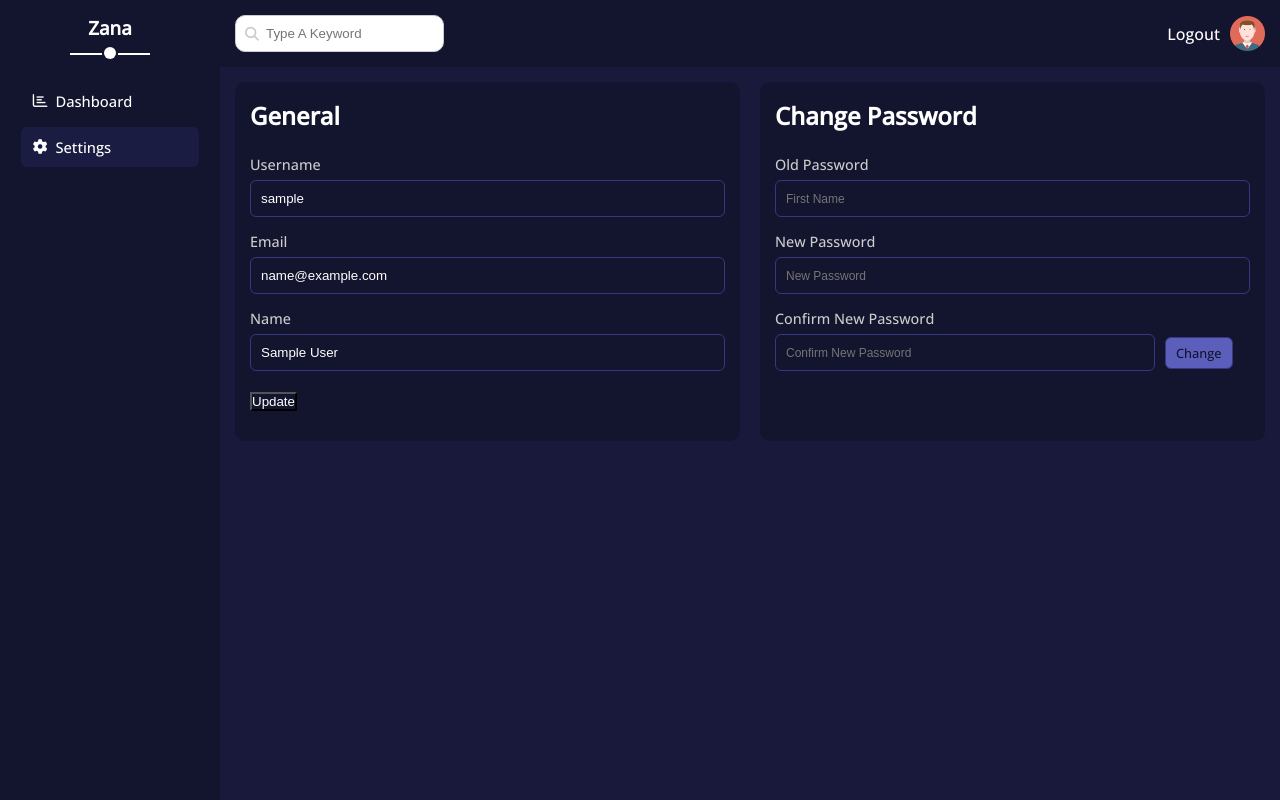
After one commit to pankaj1707k/filehub, a Django app: page /settings/ in a window 1280 px wide. The commit adds this page. Run offline with Django 4.2, Linux system fonts and the light colour scheme; the visitor is signed in with stand-in values (Sample User, id 1); some libraries are stand-ins or nearby versions.

Commit message:
feat: add settings page and general settings update workflow

```diff
--- a/src/client/templates/private/base.html
+++ b/src/client/templates/private/base.html
@@ -29,7 +29,7 @@
                 </li>
 
                 <li>
-                    <a href="#" class="sidebar-link">
+                    <a href="{% url 'settings' %}" class="sidebar-link">
                         <i class="fa-solid fa-gear fa-fw"></i>
                         <span>Settings</span>
                     </a>
--- /dev/null
+++ b/src/client/templates/private/settings.html
@@ -0,0 +1,35 @@
+{% extends "private/base.html" %}
+{% block content %}
+<div class="main-content-boxes">
+    <div class="box">
+        <div class="box-section1">
+            <div class="box-title">
+                <h2>General</h2>
+            </div>
+        </div>
+        <div class="general-info-section2" hx-get="{% url 'user_update' %}" hx-trigger="load">
+            <!-- Form loads here -->
+        </div>
+    </div>
+    <div class="box">
+        <div class="box-section1">
+            <div class="box-title">
+                <h2>Change Password</h2>
+            </div>
+        </div>
+        <div class="general-info-section2">
+            <form>
+                <label for="first-name">Old Password</label>
+                <input type="password" placeholder="First Name" id="first-name" />
+                <label for="last-name">New Password</label>
+                <input type="password" placeholder="New Password" id="last-name" />
+                <label for="Email">Confirm New Password</label>
+                <div class="password">
+                    <input type="password" id="Email" placeholder="Confirm New Password" />
+                    <a href="/#">Change</a>
+                </div>
+            </form>
+        </div>
+    </div>
+</div>
+{% endblock content %}
--- /dev/null
+++ b/src/client/templates/private/settings_general_form.html
@@ -0,0 +1,10 @@
+{% load widget_tweaks %}
+<form hx-post="{% url 'user_update' %}" hx-trigger="submit" hx-swap="outerHTML">
+    {% csrf_token %}
+    {% for field in general_form %}
+    <label for="{{ field.id_for_label }}">{{ field.label }}</label>
+    {% render_field field %}
+    {{ field.errors }}
+    {% endfor %}
+    <input type="submit" value="Update">
+</form>
--- a/src/users/forms.py
+++ b/src/users/forms.py
@@ -1,5 +1,6 @@
 from django.contrib.auth import forms as auth_forms
 from django.contrib.auth import get_user_model
+from django.forms import ModelForm
 
 User = get_user_model()
 
@@ -8,3 +9,9 @@ class UserCreationForm(auth_forms.UserCreationForm):
     class Meta:
         model = User
         fields = ("username", "email")
+
+
+class UserUpdateForm(ModelForm):
+    class Meta:
+        model = User
+        fields = ("username", "email", "name")
--- a/src/users/urls.py
+++ b/src/users/urls.py
@@ -28,4 +28,6 @@ urlpatterns = [
         views.PasswordResetCompleteView.as_view(),
         name="password_reset_complete",
     ),
+    path("settings/", views.SettingsView.as_view(), name="settings"),
+    path("update/general/", views.UserUpdateView.as_view(), name="user_update"),
 ]
--- a/src/users/views.py
+++ b/src/users/views.py
@@ -3,8 +3,10 @@ from typing import Any
 from django.conf import settings
 from django.contrib.auth import login
 from django.contrib.auth import views as auth_views
-from django.shortcuts import redirect
+from django.http import HttpRequest, HttpResponse
+from django.shortcuts import redirect, render
 from django.urls import reverse_lazy
+from django.views import View
 from django.views.generic import FormView, TemplateView
 
 from files.models import Directory, File
@@ -108,3 +110,32 @@ class PasswordResetCompleteView(auth_views.PasswordResetCompleteView):
     """
 
     template_name = "public/password_reset/complete.html"
+
+
+class SettingsView(AuthenticatedRequestMixin, TemplateView):
+    """
+    Render the settings page
+    """
+
+    template_name = "private/settings.html"
+
+
+class UserUpdateView(AuthenticatedRequestMixin, View):
+    """
+    Update user information excluding password.
+    """
+
+    http_method_names = ["get", "post"]
+    template_name = "private/settings_general_form.html"
+
+    def get(self, request: HttpRequest, *args: Any, **kwargs: Any) -> HttpResponse:
+        form = forms.UserUpdateForm(instance=request.user)
+        context = {"general_form": form}
+        return render(request, self.template_name, context)
+
+    def post(self, request: HttpRequest, *args: Any, **kwargs: Any) -> HttpResponse:
+        form = forms.UserUpdateForm(request.POST, instance=request.user)
+        if form.is_valid():
+            form.save()
+            return render(request, self.template_name, {"general_form": form})
+        return render(request, self.template_name, {"general_form": form}, status=400)
```
